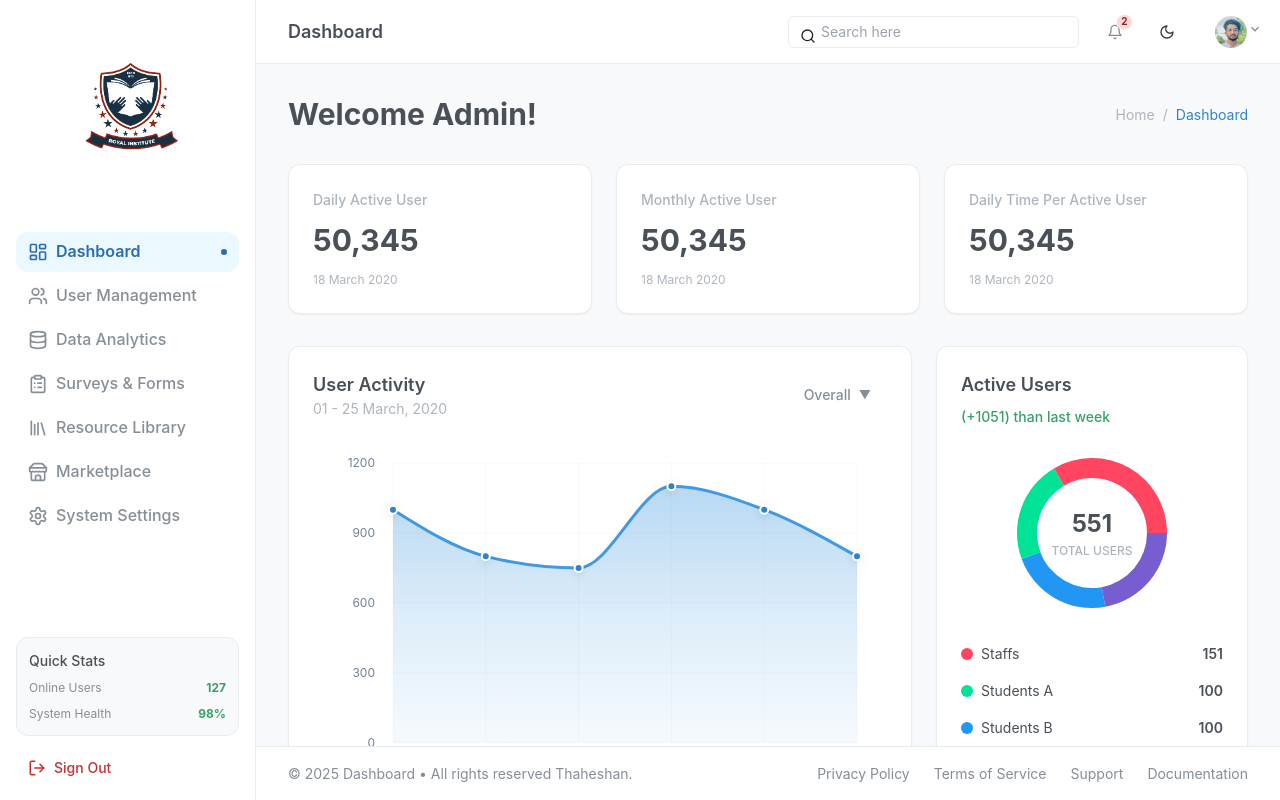
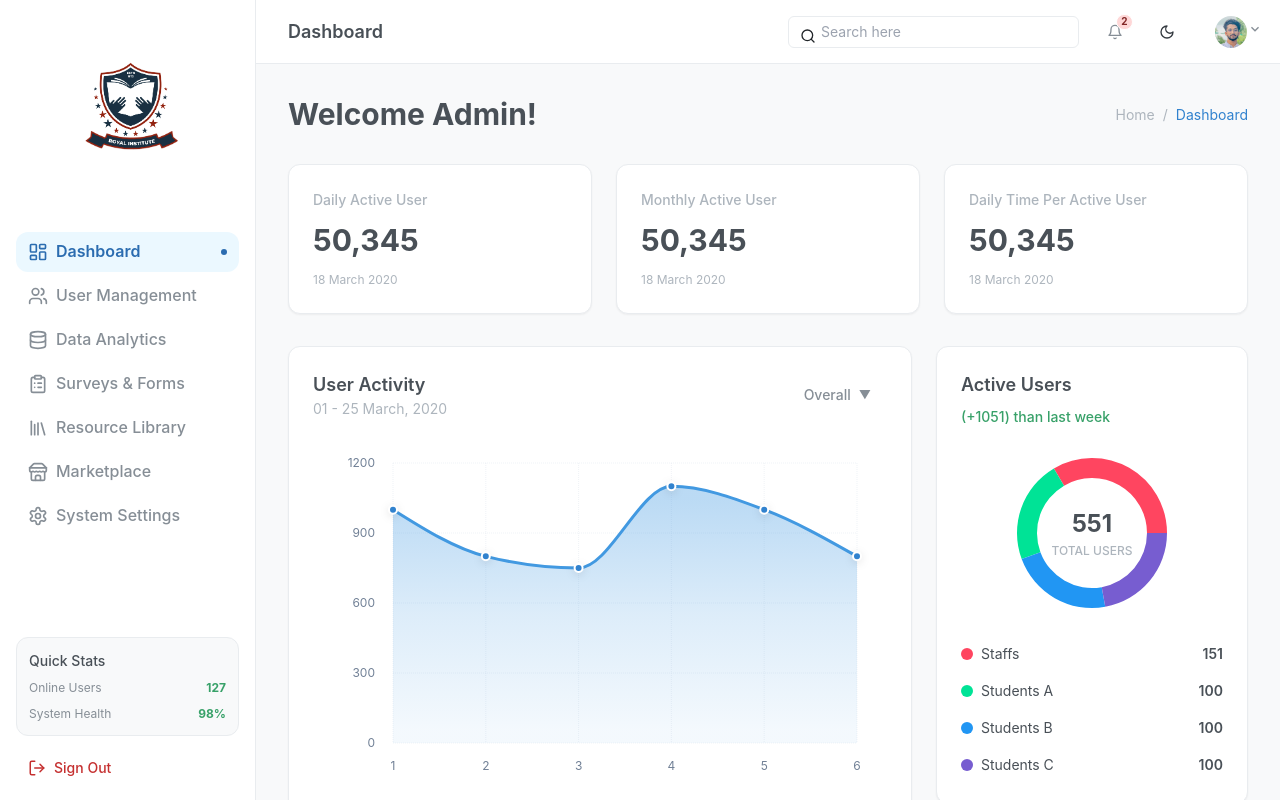
Before and after one commit to thaheshan/Learning_Management_System, a React (Vite) app in the folder my-app/: page / in a window 1280 px wide. Shown: the top 800 px of the page. Built offline with nearby package versions, Linux system fonts and the light colour scheme; the HTML template or start-up script is replaced by a standard one.

Commit message:
updated
update

```diff
--- a/my-app/src/App.tsx
+++ b/my-app/src/App.tsx
@@ -1,7 +1,7 @@
 import { ChakraProvider, Box } from '@chakra-ui/react';
 import { useState } from 'react';
 import Dashboard from './components/Dashboard';
-import Footer from './components/Footer';
+// import Footer from './components/Footer';
 import Sidebar from './components/Sidebar';
 import TopBar from './components/TopBar';
 import { chartData, defaultNotifications, pieData, recentUsers } from './utils/data';
@@ -25,7 +25,7 @@ function App() {
           />
         )}
 
-        <Footer />
+        {/* <Footer /> */}
       </Box>
     </ChakraProvider>
   );
```
